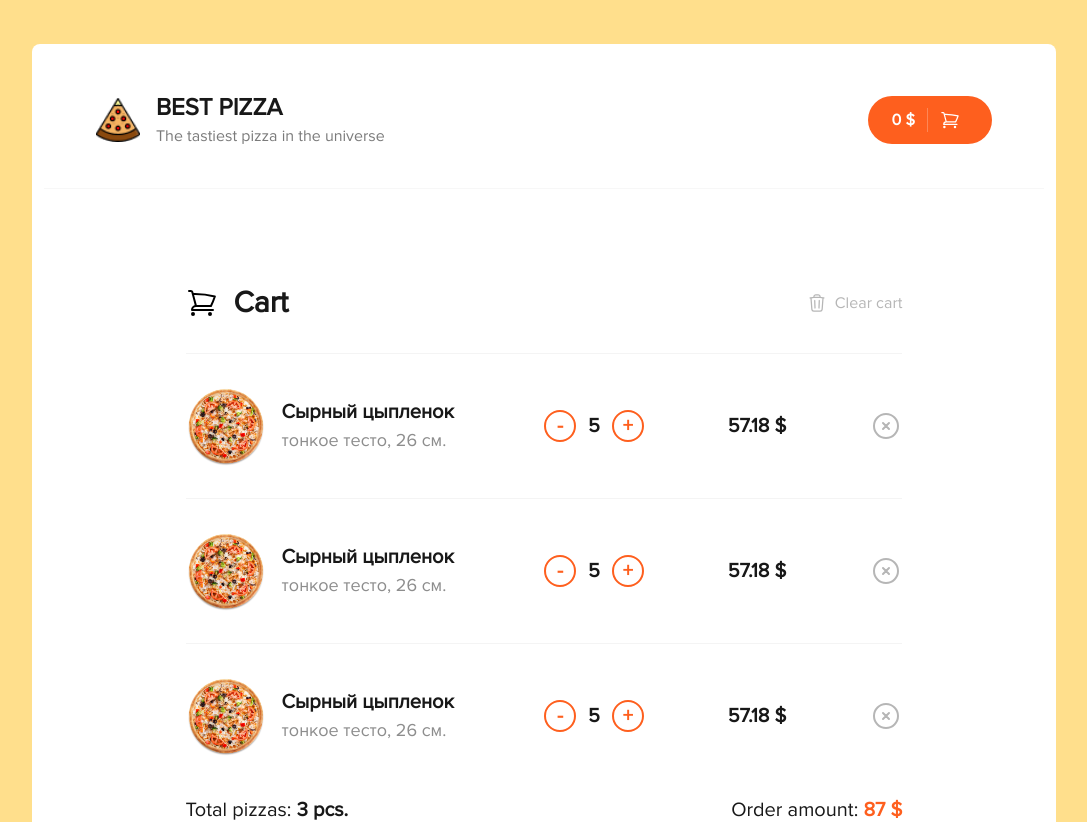
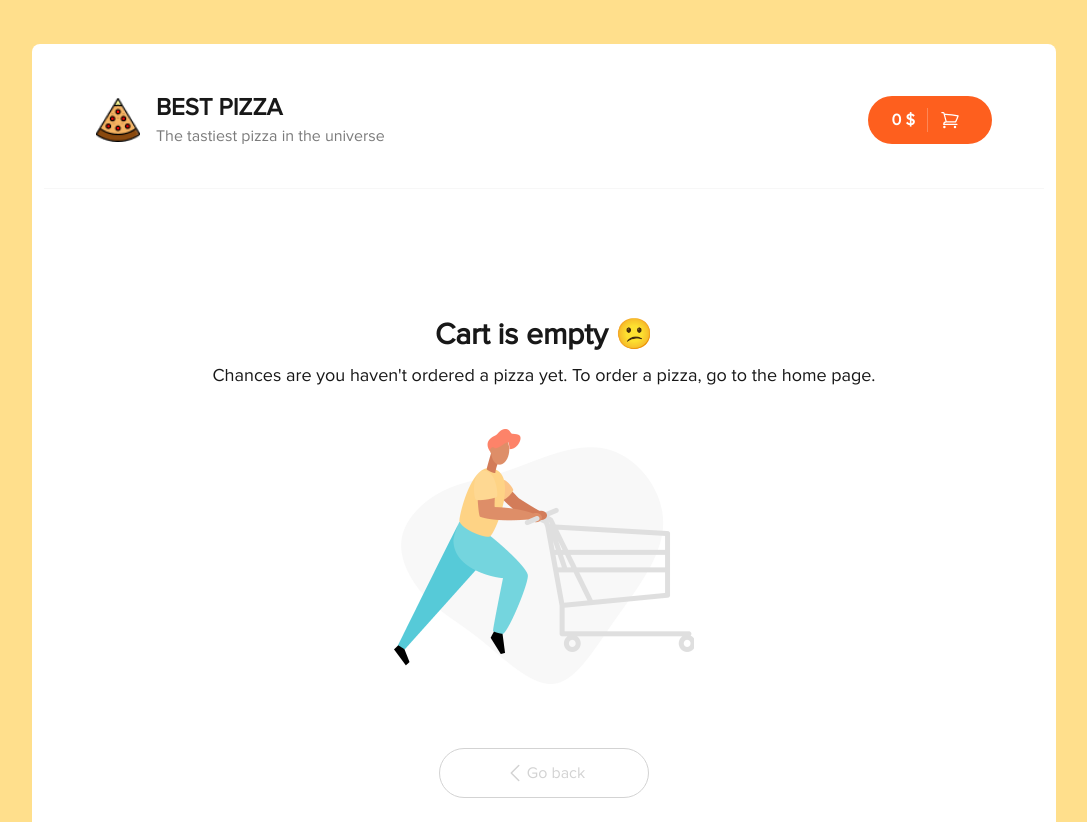
Before and after one commit to Nevich28/pizza, a React (Create React App) app: page /cart in a window 1280 px wide. Shown: the top 822 px of the page, without its empty margins (96-1183 px from the left). Built offline with nearby package versions, Linux system fonts and the light colour scheme.

Commit message:
cart done

```diff
--- a/src/components/CardItem/index.jsx
+++ b/src/components/CardItem/index.jsx
@@ -67,7 +67,7 @@ export const CardItem = ({ id, title, imageUrl, types, sizes, addThiknessPrice,
                             }`}
                             key={i}
                             onClick={() => setActiveSize(item)}>
-                            {item}
+                            {item} cm.
                         </button>
                     ))}
                 </div>
--- a/src/components/CartItem/index.jsx
+++ b/src/components/CartItem/index.jsx
@@ -1,29 +1,46 @@
 import React from 'react';
-import pizza from '../../assets/img/pizza/pizza.png';
-export const CartItem = () => {
+// import { useDispatch } from 'react-redux';
+export const CartItem = ({
+    id,
+    title,
+    imageUrl,
+    price,
+    type,
+    size,
+    count,
+    onAddItem,
+    onRemoveItem,
+    onRemoveItems,
+}) => {
     return (
         <>
             <div className=" h-px w-full bg-[#F4F4F4] my-8"></div>
             <div className=" flex flex-col md:flex-row justify-between items-center">
                 <div className="flex items-center md:w-1/2">
-                    <img className=" w-20 h-20" src={pizza} alt="pizza" />
+                    <img className=" w-20 h-20" src={imageUrl} alt={title} />
                     <div className=" ml-4">
-                        <h3 className=" text-xl font-bold">Сырный цыпленок</h3>
-                        <p className=" text-lg font-normal text-[#8D8D8D]">тонкое тесто, 26 см.</p>
+                        <h3 className=" text-xl font-bold">{title}</h3>
+                        <p className=" text-lg font-normal text-[#8D8D8D]">
+                            {type}, {size} cm.
+                        </p>
                     </div>
                 </div>
                 <div className="flex justify-between items-center w-full md:w-1/2 mt-3 md:mt-0">
                     <div className="flex items-center">
-                        <button className=" w-8 h-8 border-2 border-main-orange rounded-full text-xl text-main-orange font-extrabold hover:text-white hover:bg-main-orange transition">
+                        <button
+                            onClick={() => onRemoveItem(id, count)}
+                            className=" w-8 h-8 border-2 border-main-orange rounded-full text-xl text-main-orange font-extrabold hover:text-white hover:bg-main-orange transition">
                             -
                         </button>
-                        <p className=" text-xl font-bold mx-3">5</p>
-                        <button className=" w-8 h-8 border-2 border-main-orange rounded-full text-xl text-main-orange font-extrabold hover:text-white hover:bg-main-orange transition">
+                        <p className=" text-xl font-bold mx-3">{count}</p>
+                        <button
+                            onClick={() => onAddItem(id)}
+                            className=" w-8 h-8 border-2 border-main-orange rounded-full text-xl text-main-orange font-extrabold hover:text-white hover:bg-main-orange transition">
                             +
                         </button>
                     </div>
-                    <span className=" text-xl font-bold">57.18 $</span>
-                    <button>
+                    <span className=" text-xl font-bold">{(price * count).toFixed(2)} $</span>
+                    <button onClick={() => onRemoveItems(id)}>
                         <svg
                             xmlns="http://www.w3.org/2000/svg"
                             fill="none"
--- /dev/null
+++ b/src/components/EmptyCart/index.jsx
@@ -0,0 +1,17 @@
+import { BackButton } from '../BackButton';
+import EmtyCart from './emptycart.png';
+
+export const EmptyCart = () => {
+    return (
+        <div className=" pt-8">
+            <h1 className=" text-3xl font-bold text-center">Cart is empty 😕</h1>
+            <p className=" text-lg text-center mt-2">
+                Chances are you haven't ordered a pizza yet. To order a pizza, go to the home page.
+            </p>
+            <img className=" mx-auto mt-10 w-[300px]" src={EmtyCart} alt="EmptyCart" />
+            <div className="w-[210px] mx-auto mt-16">
+                <BackButton />
+            </div>
+        </div>
+    );
+};
--- a/src/components/Pagination/index.jsx
+++ b/src/components/Pagination/index.jsx
@@ -1,6 +1,6 @@
 import ReactPaginate from 'react-paginate';
 
-export const Pagination = ({ pageCount, onChangePage }) => {
+export const Pagination = ({ pageCount, onChangePage, activePage }) => {
     const btnClass =
         'p-[10px] border border-main-orange rounded-full inline-flex w-10 h-10 justify-center items-center mr-3 text-main-orange hover:bg-main-orange hover:text-white transition';
     return (
@@ -18,6 +18,7 @@ export const Pagination = ({ pageCount, onChangePage }) => {
             pageCount={pageCount}
             previousLabel="<"
             renderOnZeroPageCount={null}
+            forcePage={activePage - 1}
         />
     );
 };
--- a/src/pages/Cart.jsx
+++ b/src/pages/Cart.jsx
@@ -1,9 +1,17 @@
 import React from 'react';
+import { useDispatch, useSelector } from 'react-redux';
 import { BackButton } from '../components/BackButton';
 
 import { CartItem } from '../components/CartItem';
+import { EmptyCart } from '../components/EmptyCart';
+import {
+    addItemFromCart,
+    clearItem,
+    removeItemFromCart,
+    removeItemsFromCart,
+} from '../redux/slices/cartSlice';
 
-const CartHead = () => (
+const CartHead = ({ onClear }) => (
     <div className="flex justify-between items-center">
         <div className="flex items-center">
             <svg
@@ -21,7 +29,7 @@ const CartHead = () => (
             </svg>
             <h2 className=" text-3xl font-bold">Cart</h2>
         </div>
-        <div className=" group/clear flex items-center cursor-pointer">
+        <div onClick={onClear} className=" group/clear flex items-center cursor-pointer">
             <svg
                 xmlns="http://www.w3.org/2000/svg"
                 fill="none"
@@ -42,14 +50,14 @@ const CartHead = () => (
     </div>
 );
 
-const CartFoot = () => (
+const CartFoot = ({ totalPrice, totalCount }) => (
     <div className=" mt-10">
         <div className="flex flex-col md:flex-row justify-between text-xl font-normal">
             <span className=" mb-3 md:m-0">
-                Total pizzas: <span className=" font-bold">3 pcs.</span>
+                Total pizzas: <span className=" font-bold">{totalCount} pcs.</span>
             </span>
             <p>
-                Order amount:<span className=" font-bold text-main-orange"> 87 $</span>
+                Order amount:<span className=" font-bold text-main-orange"> {totalPrice} $</span>
             </p>
         </div>
         <div className="flex flex-col md:flex-row justify-between text-xl font-normal mt-10">
@@ -62,15 +70,46 @@ const CartFoot = () => (
 );
 
 export const Cart = () => {
+    const cartItems = useSelector((state) => state.cart);
+    const dispatch = useDispatch();
+
+    const onClearCart = () => {
+        dispatch(clearItem());
+    };
+
+    const onAddItem = (id) => {
+        dispatch(addItemFromCart(id));
+    };
+
+    const onRemoveItem = (id, count) => {
+        if (count > 1) dispatch(removeItemFromCart(id));
+    };
+
+    const onRemoveItems = (id, count) => {
+        dispatch(removeItemsFromCart(id));
+    };
+
     return (
         <div className=" lg:w-[80%] xl:w-[60%] mx-auto my-24">
-            <CartHead />
-            <div className="w-full">
-                <CartItem />
-                <CartItem />
-                <CartItem />
-            </div>
-            <CartFoot />
+            {cartItems.items.length > 0 ? (
+                <>
+                    <CartHead onClear={onClearCart} />
+                    <div className="w-full">
+                        {cartItems.items.map((item) => (
+                            <CartItem
+                                onAddItem={onAddItem}
+                                onRemoveItem={onRemoveItem}
+                                onRemoveItems={onRemoveItems}
+                                key={item.id}
+                                {...item}
+                            />
+                        ))}
+                    </div>
+                    <CartFoot {...cartItems} />
+                </>
+            ) : (
+                <EmptyCart />
+            )}
         </div>
     );
 };
--- a/src/pages/Home.jsx
+++ b/src/pages/Home.jsx
@@ -101,6 +101,7 @@ export const Home = () => {
             </div>
             <Pagination
                 pageCount={pageCount}
+                activePage={currentPage}
                 onChangePage={(number) => dispatch(setCurrentPage(number))}
             />
         </>
--- a/src/redux/slices/filterSlice.js
+++ b/src/redux/slices/filterSlice.js
@@ -15,9 +15,11 @@ export const filterSlice = createSlice({
     reducers: {
         setCategory(state, action) {
             state.category = action.payload;
+            state.currentPage = 1;
         },
         setSortProperty(state, action) {
             state.sortProperty = action.payload;
+            state.currentPage = 1;
         },
         setSortDirection(state, action) {
             state.sortDirection = action.payload;
```
Also changed, not shown: src/redux/slices/cartSlice.js (+44 -11 lines), src/components/EmptyCart/emptycart.png (added).
